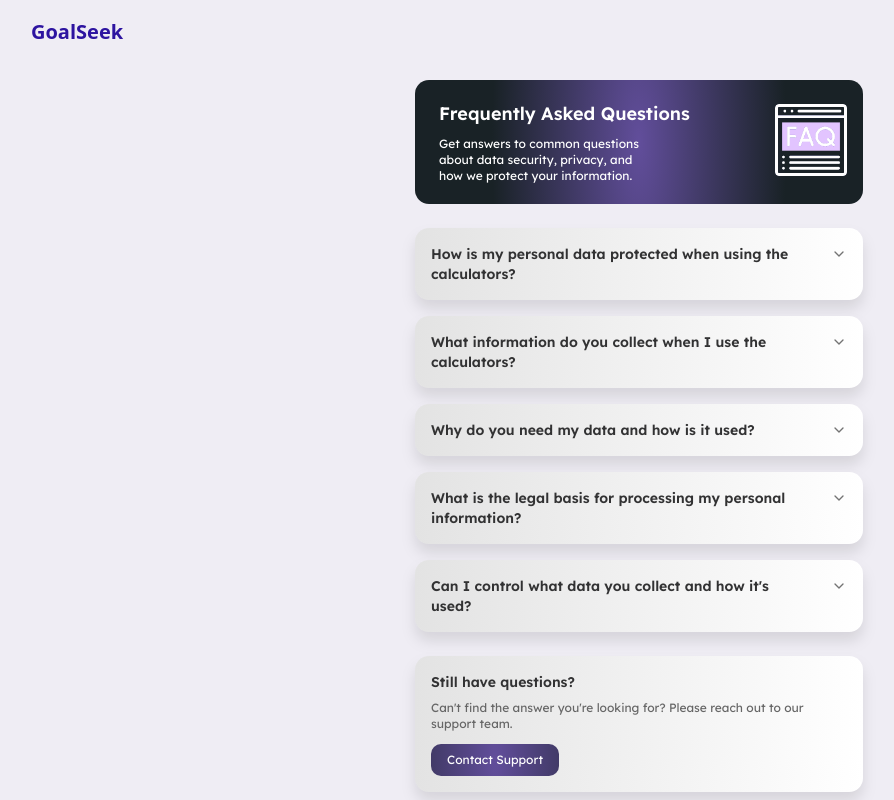
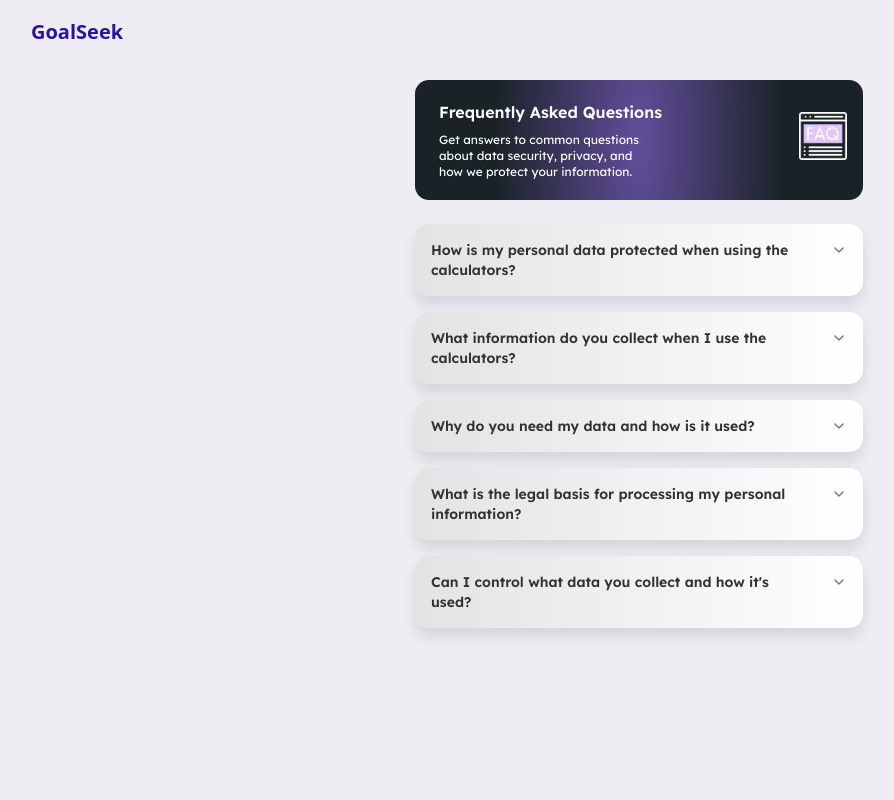
Before and after one commit to SerDunk/faq, a Next.js app: page / in a window 1280 px wide. Shown: the top 800 px of the page, without its empty margins (1-895 px from the left). Built offline with nearby package versions, Linux system fonts and the light colour scheme.

Commit message:
UX changes based on feedback

```diff
--- a/src/app/page.js
+++ b/src/app/page.js
@@ -52,7 +52,7 @@ export default function FAQ() {
           }}
         >
           {/* Top-right FAQ Icon */}
-          <div className="absolute top-6 right-4 w-18 h-18">
+          <div className="absolute top-8 right-4 w-12 h-12">
             <Image
               src="/faq.png"
               alt="FAQ Icon"
@@ -61,7 +61,7 @@ export default function FAQ() {
               priority
             />
           </div>
-          <h1 className="text-lg font-lexend font-semibold mb-2 z-10 relative">
+          <h1 className="text-md font-lexend font-semibold mb-2 z-10 relative">
             Frequently Asked Questions
           </h1>
           <p className="text-xs text-white z-10 w-50 relative">
@@ -77,7 +77,7 @@ export default function FAQ() {
               <AccordionItem
                 key={faq.id}
                 value={faq.id}
-                className="rounded-xl mb-4 overflow-hidden drop-shadow-xl border-none"
+                className="rounded-xl mb-4 overflow-hidden border-none drop-shadow-xl"
                 style={{
                   background: "linear-gradient(to right, #E3E3E3, #FFFFFF)",
                 }}
@@ -96,31 +96,6 @@ export default function FAQ() {
             ))}
           </Accordion>
         </div>
-
-        {/* Contact Card */}
-        <div
-          className="rounded-xl px-4 py-4 drop-shadow-xl"
-          style={{
-            background: "linear-gradient(to right, #E3E3E3, #FFFFFF)",
-          }}
-        >
-          <h3 className="text-sm font-semibold text-[#323233] mb-2">
-            Still have questions?
-          </h3>
-          <p className="text-xs text-[#666666] mb-3">
-            Can't find the answer you're looking for? Please reach out to our
-            support team.
-          </p>
-          <button
-            style={{
-              background:
-                "radial-gradient(ellipse 113px 357px at center, #8362D1 -60%, #192226 130%)",
-            }}
-            className="text-white text-xs px-4 py-2 rounded-lg hover:bg-[#7555C1] transition-colors duration-200"
-          >
-            Contact Support
-          </button>
-        </div>
       </div>
     </div>
   );
```
